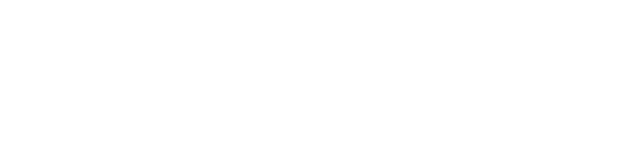
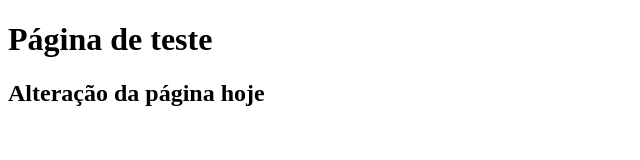
Before and after one commit to uchoabre/gama-no-github, a plain HTML site: page index.html in a window 1280 px wide. Shown: the whole page, without its empty margins (0-640 px from the left). Drawn offline with Linux system fonts and the light colour scheme.

Commit message:
arquivo index.html atualizado

```diff
--- a/index.html
+++ b/index.html
@@ -7,6 +7,7 @@
     <title>Aulas git</title>
 </head>
 <body>
-
+    <h1>Página de teste</h1>
+    <h2>Alteração da página hoje</h2>
 </body>
 </html>
```
